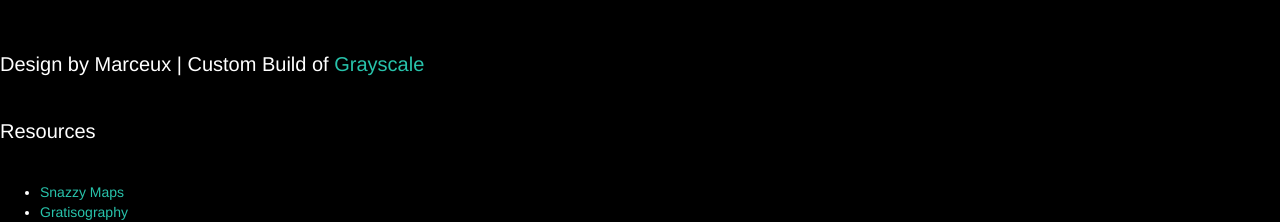
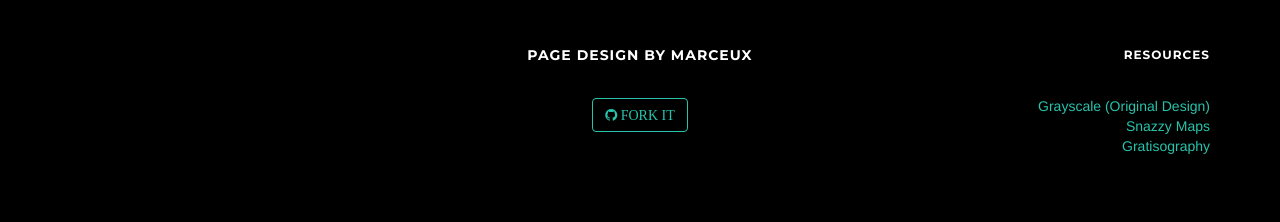
Before and after one commit to marceux/template-grayscale, a website: page index.html in a window 1280 px wide. Shown: the part 2888-3110 px from the top of the page. After the commit the page ends 3054 px from the top, so only its background shows below. Drawn offline with nearby package versions, Linux system fonts and the light colour scheme; some packages are replaced by stand-ins of ours.

Commit message:
Added More Structure to Footer

```diff
--- a/index.html
+++ b/index.html
@@ -144,15 +144,29 @@
 
     <div id="map" class="map-section-wrapper">
         <div id="googlemap"></div>
-    </div>
+    </div><!-- /#map -->
 
     <footer class="page-footer">
-        <p class="colophon">Design by Marceux | Custom Build of <a href="http://startbootstrap.com/grayscale">Grayscale</a></p>
-        <p class="credits">Resources</p>
-        <ul>
-            <li><a href="http://snazzymaps.com/">Snazzy Maps</a></li>
-            <li><a href="http://gratisography.com/">Gratisography</a></li>
-        </ul>
+        <div class="container">
+            <div class="row">
+                <div class="col-lg-4 col-lg-offset-4">
+                    <div class="colophon text-center">
+                        <h5>Page Design by Marceux</h5>
+                        <a href="#" class="btn btn-default"><i class="fa fa-github"> Fork It</i></a>
+                    </div>
+                </div>
+                <div class="col-lg-4">
+                    <div class="credits text-right">
+                        <h6>Resources</h6>
+                        <ul class="list-unstyled">
+                            <li><a href="http://startbootstrap.com/grayscale">Grayscale (Original Design)</a></li>
+                            <li><a href="http://snazzymaps.com/">Snazzy Maps</a></li>
+                            <li><a href="http://gratisography.com/">Gratisography</a></li>
+                        </ul>
+                    </div>
+                </div>
+            </div>
+        </div>
     </footer>
 
     <!-- Core JavaScript Files -->
```
